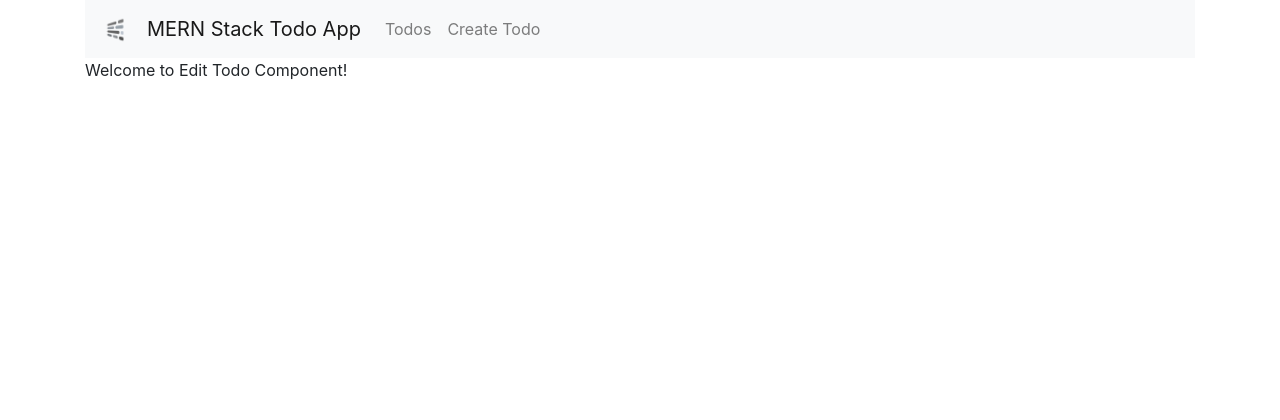
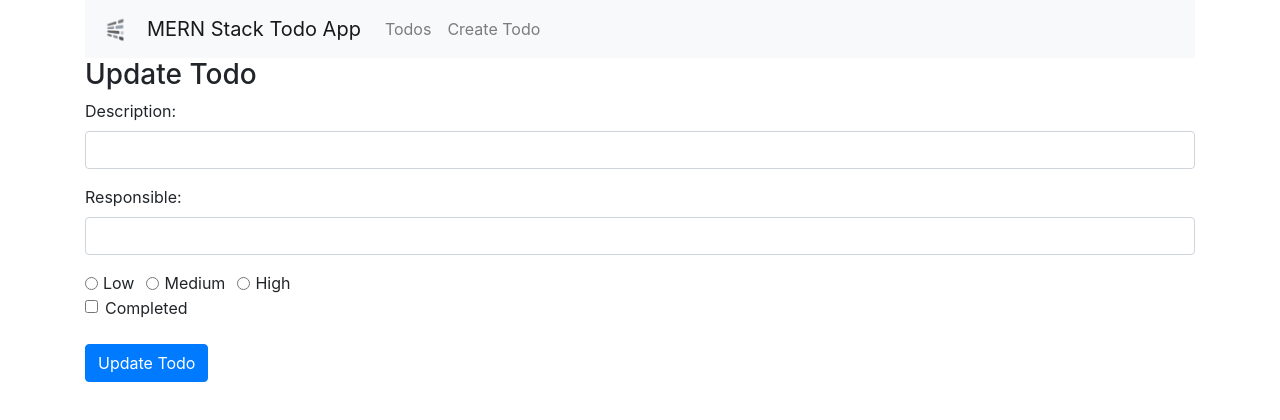
Before and after one commit to AanandBhandari/todo-MERN, a React (Create React App) app: page /edit/1 in a window 1280 px wide. Shown: the top 420 px of the page. Built offline with nearby package versions, Linux system fonts and the light colour scheme; no server answers.

Commit message:
edit jsx and api hit

```diff
--- a/src/components/Edit-todo.component.js
+++ b/src/components/Edit-todo.component.js
@@ -1,10 +1,86 @@
 import React, { Component } from 'react';
+import axios from 'axios'
 
 export default class EditTodo extends Component {
+    constructor(props) {
+        super(props)
+        this.state ={
+            todo_description : '',
+            todo_responsible : '',
+            todo_priority : '',
+            todo_completed : false
+        }
+    }
+    componentDidMount() {
+        axios.get('http://localhost:4000/todos/'+this.props.match.params.id)
+        .then(res => {
+            this.setState({
+                todo_description :res.data.todo_description,
+                todo_responsible :res.data.todo_responsible,
+                todo_priority : res.data.todo_priority,
+                todo_completed : res.data.todo_completed
+            })
+        })
+        .catch(err => console.log(err))
+    }
     render() {
         return (
             <div>
-                <p>Welcome to  Edit Todo Component!</p>
+                <h3 >Update Todo</h3>
+                <form onSubmit={this.onSubmit}>
+                <div className='form-group'>
+                    <label>Description: </label>
+                    <input type="text" className ='form-control' value ={this.state.todo_description} onChange ={this.onChangeTodoDescription}/>
+                </div>
+                    <div className='form-group'>
+                        <label>Responsible: </label>
+                        <input type="text" className='form-control' value={this.state.todo_responsible} onChange={this.onChangeTodoResponsible} />
+                    </div>
+                    <div className="form-group">
+                        <div className="form-check form-check-inline">
+                            <input className="form-check-input"
+                                type="radio"
+                                name="priorityOptions"
+                                id="priorityLow"
+                                value="Low"
+                                checked={this.state.todo_priority === 'Low'}
+                                onChange={this.onChangeTodoPriority}
+                            />
+                            <label className="form-check-label">Low</label>
+                        </div>
+                        <div className="form-check form-check-inline">
+                            <input className="form-check-input"
+                                type="radio"
+                                name="priorityOptions"
+                                id="priorityMedium"
+                                value="Medium"
+                                checked={this.state.todo_priority === 'Medium'}
+                                onChange={this.onChangeTodoPriority}
+                            />
+                            <label className="form-check-label">Medium</label>
+                        </div>
+                        <div className="form-check form-check-inline">
+                            <input className="form-check-input"
+                                type="radio"
+                                name="priorityOptions"
+                                id="priorityHigh"
+                                value="High"
+                                checked={this.state.todo_priority === 'High'}
+                                onChange={this.onChangeTodoPriority}
+                            />
+                            <label className="form-check-label">High</label>
+                        </div>
+                        <div className='form-check'>
+                            <input type ='checkbox' className='form-check-input' id='completedCheckBox' name='completedCheckBox' onChange={this.onChangeTodoCompleted} checked={this.state.todo_completed} value={this.state.todo_completed}/>
+                            <label className='form-check-label' htmlFor='completedCheckBox'>Completed</label>
+                        </div>
+                        <br/>
+                        <div className='form-group'>
+                            <input type='submit' value='Update Todo' className='btn btn-primary'/>
+                        </div>
+                    </div>
+
+                </form>
             </div>
         )
     }
--- a/src/components/Todos-list.component.js
+++ b/src/components/Todos-list.component.js
@@ -4,9 +4,9 @@ import axios from 'axios';
 
 const Todo = (props) => (
     <tr>
-        <td>{props.todo.todo_description}</td>
-        <td>{props.todo.todo_responsible}</td>
-        <td>{props.todo.todo_priority}</td>
+        <td className={props.todo.todo_completed?'completed': ''}>{props.todo.todo_description}</td>
+        <td className={props.todo.todo_completed ? 'completed' : ''}>{props.todo.todo_responsible}</td>
+        <td className={props.todo.todo_completed ? 'completed' : ''}>{props.todo.todo_priority}</td>
         <td>
             <Link to={'/edit/'+props.todo._id}>Edit</Link>
         </td>
--- a/src/index.css
+++ b/src/index.css
@@ -11,3 +11,6 @@ code {
   font-family: source-code-pro, Menlo, Monaco, Consolas, "Courier New",
     monospace;
 }
+.completed {
+  text-decoration: line-through
+}
```
Also changed, not shown: 1 other file (tests, documents, lock files or other folders).
